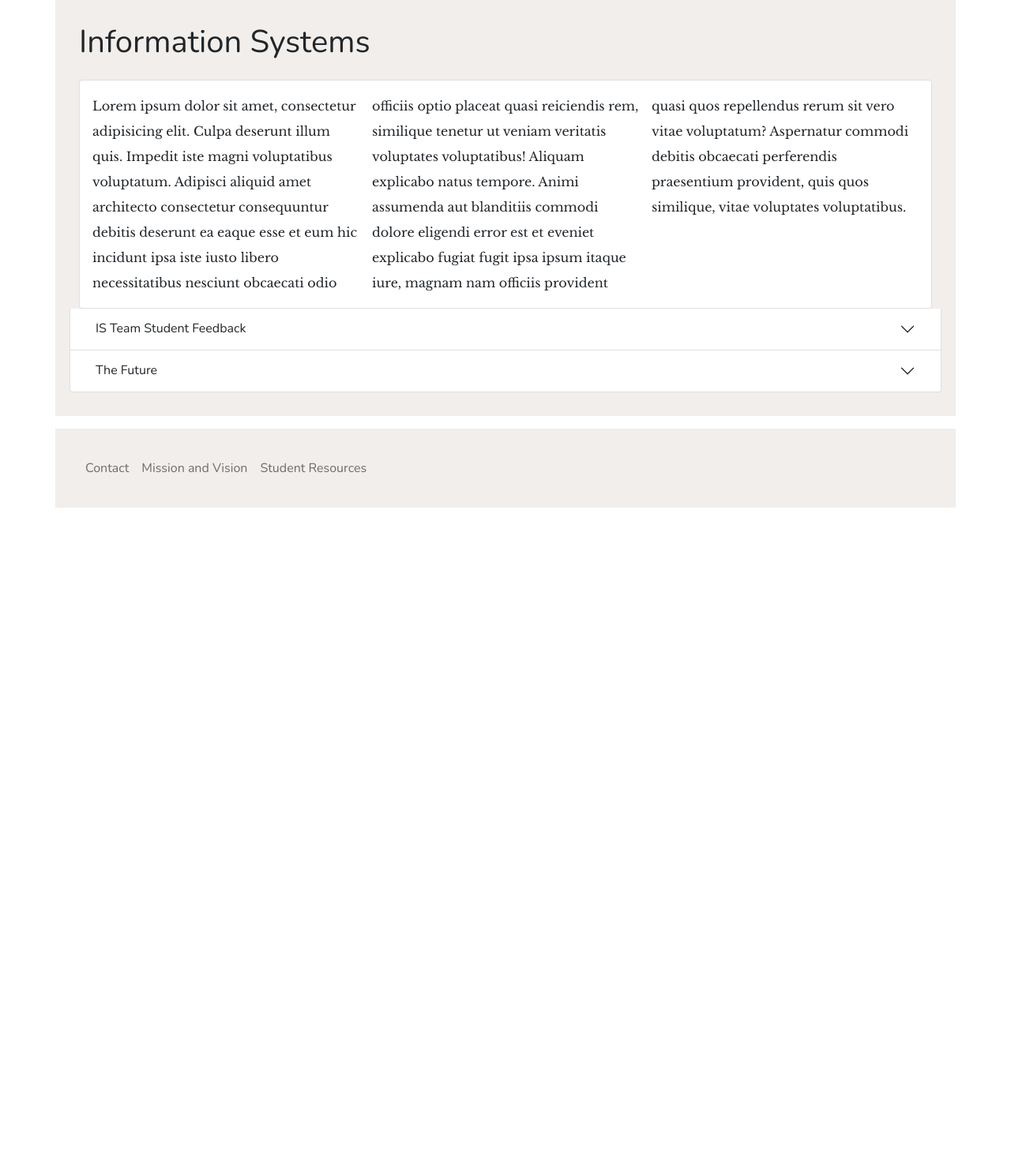
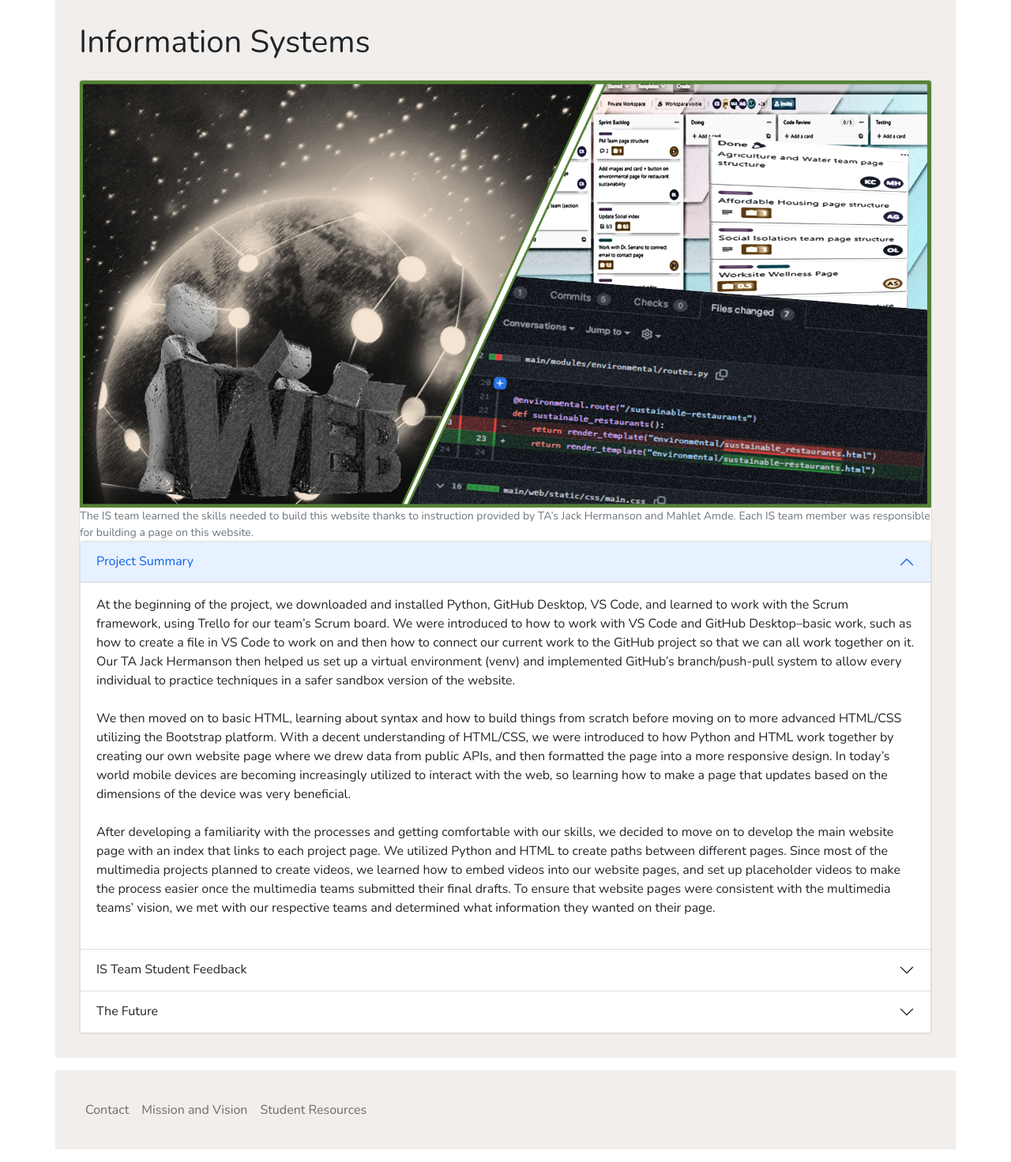
Before and after one commit to jack-hermanson/cis200, a Flask app: template main/web/templates/meet-the-teams/is-team.html in a window 1280 px wide. Shown: the part 243-1715 px from the top of the page at 79% size. Before the commit the page ends 886 px from the top, so only its background shows below. Run offline with Flask 2, Linux system fonts and the light colour scheme; the template is opened without the code that fills it, so the values that code supplies are empty; some libraries are stand-ins or nearby versions; grey boxes are pictures that could not be loaded.

Commit message:
updated IS team page

```diff
--- a/main/web/templates/meet-the-teams/is-team.html
+++ b/main/web/templates/meet-the-teams/is-team.html
@@ -12,16 +12,49 @@
 <div class="row">
     <div class="col-12">
         <div class="card">
-                <div class="card-body three-columns larger-line-height">
-                    <p>Lorem ipsum dolor sit amet, consectetur adipisicing elit. Culpa deserunt illum quis. Impedit iste
-                        magni voluptatibus voluptatum. Adipisci aliquid amet architecto consectetur consequuntur debitis
-                        deserunt ea eaque esse et eum hic incidunt ipsa iste iusto libero necessitatibus nesciunt
-                        obcaecati odio officiis optio placeat quasi reiciendis rem, similique tenetur ut veniam
-                        veritatis voluptates voluptatibus! Aliquam explicabo natus tempore. Animi assumenda aut
-                        blanditiis commodi dolore eligendi error est et eveniet explicabo fugiat fugit ipsa ipsum itaque
-                        iure, magnam nam officiis provident quasi quos repellendus rerum sit vero vitae voluptatum?
-                        Aspernatur commodi debitis obcaecati perferendis praesentium provident, quis quos similique,
-                        vitae voluptates voluptatibus.</p>
+            <img src="{{ url_for('static', filename='images/is_team.png') }}" alt="IS Team" class="card-img-top">
+            <small class="text-muted">The IS team learned the skills needed to build this website thanks to instruction
+                provided by TA’s Jack Hermanson and Mahlet Amde. Each IS team member was responsible for building a page
+                on this website.
+            </small>
+            <div class="accordion" id="accordionExample">
+                <div class="accordion-item">
+                    <h2 class="accordion-header" id="headingOne">
+                        <button class="accordion-button" type="button" data-bs-toggle="collapse"
+                            data-bs-target="#collapseOne" aria-expanded="true" aria-controls="collapseOne">
+                            Project Summary
+                        </button>
+                    </h2>
+                    <div id="collapseOne" class="accordion-collapse collapse show" aria-labelledby="headingOne"
+                        data-bs-parent="#accordionExample">
+                        <div class="accordion-body">
+                            <div>At the beginning of the project, we downloaded and installed Python, GitHub Desktop, VS
+                                Code, and learned to work with the Scrum framework, using Trello for our team’s Scrum
+                                board. We were introduced to how to work with VS Code and GitHub Desktop–basic work,
+                                such as how to create a file in VS Code to work on and then how to connect our current
+                                work to the GitHub project so that we can all work together on it. Our TA Jack Hermanson
+                                then helped us set up a virtual environment (venv) and implemented GitHub’s
+                                branch/push-pull system to allow every individual to practice techniques in a safer
+                                sandbox version of the website.</div>
+                            <br>
+
+                            <div>We then moved on to basic HTML, learning about syntax and how to build things from
+                                scratch before moving on to more advanced HTML/CSS utilizing the Bootstrap platform.
+                                With a decent understanding of HTML/CSS, we were introduced to how Python and HTML work
+                                together by creating our own website page where we drew data from public APIs, and then
+                                formatted the page into a more responsive design. In today’s world mobile devices are
+                                becoming increasingly utilized to interact with the web, so learning how to make a page
+                                that updates based on the dimensions of the device was very beneficial.</div>
+                            <br>
+
+                            <div>After developing a familiarity with the processes and getting comfortable with our
+                                skills, we decided to move on to develop the main website page with an index that links
+                                to each project page. We utilized Python and HTML to create paths between different
+                                pages. Since most of the multimedia projects planned to create videos, we learned how to
+                                embed videos into our website pages, and set up placeholder videos to make the process
+                                easier once the multimedia teams submitted their final drafts. To ensure that website
+                                pages were consistent with the multimedia teams’ vision, we met with our respective
+                                teams and determined what information they wanted on their page.</div>
                             <br>
 
 
```
Lines whose indentation alone changed are shown as unchanged.
